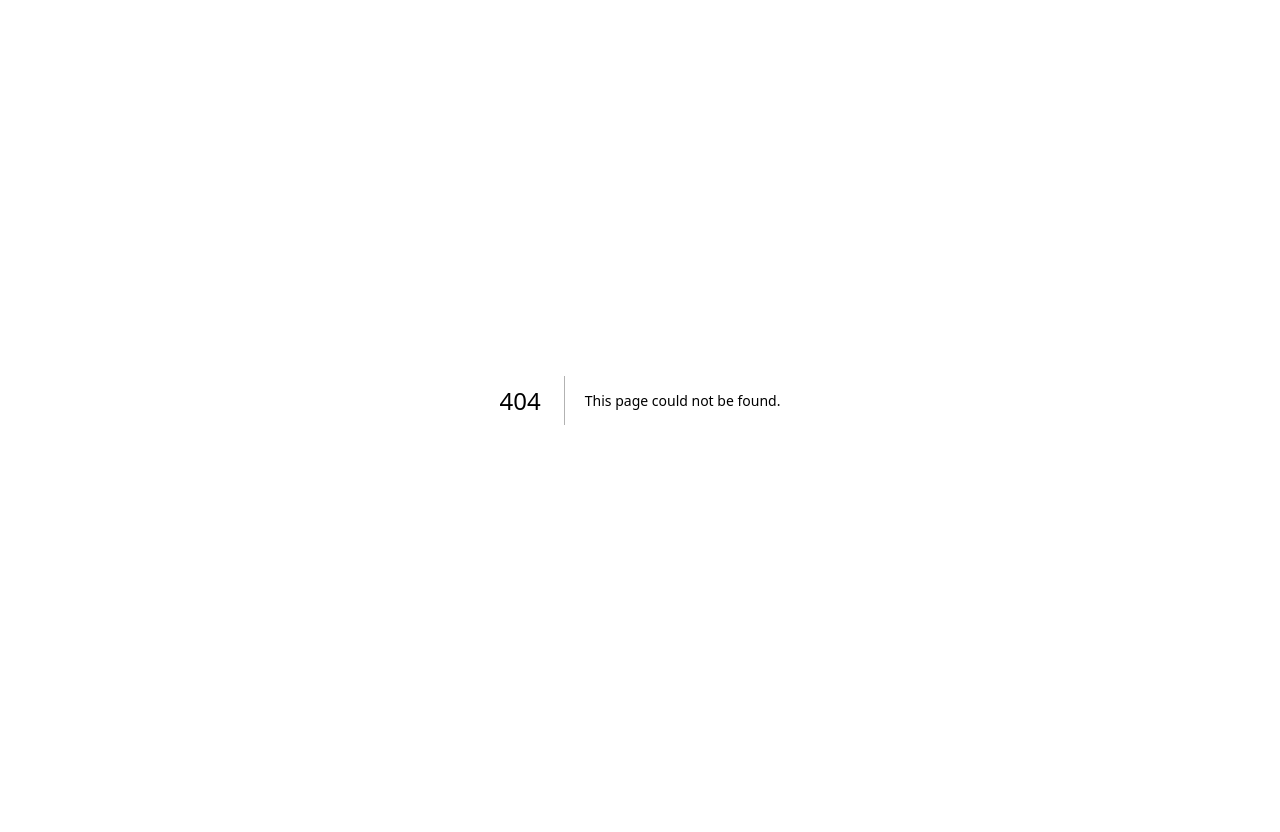
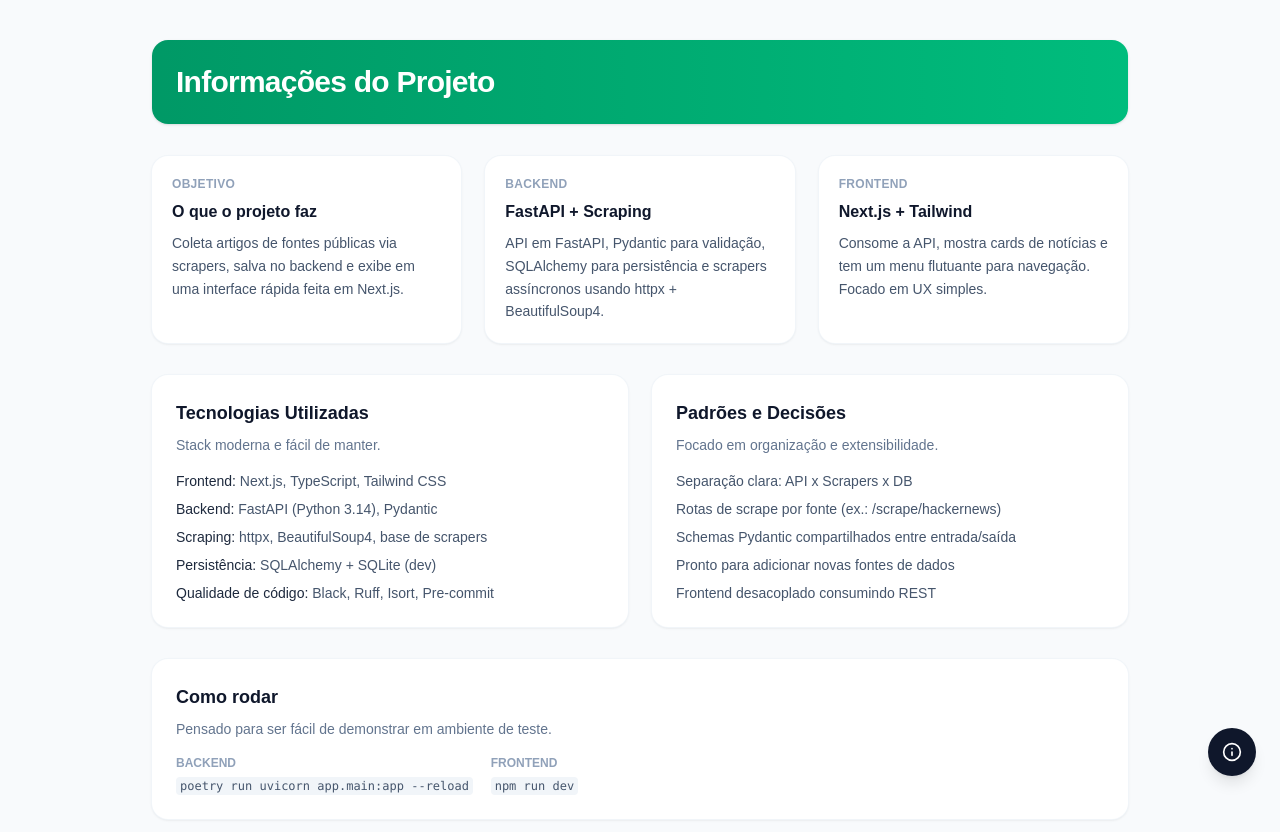
Before and after one commit to JucelinoHenrique/datacrawler-web, a Next.js app in the folder datacrawler-web/: page /info in a window 1280 px wide. Before the commit this address had no page. Shown: the top 832 px of the page. Before the commit the page ends 800 px from the top, so only its background shows below. Built offline with nearby package versions, Linux system fonts and the light colour scheme.

Commit message:
feat(infoPage): created page to info about project

```diff
--- /dev/null
+++ b/datacrawler-web/src/app/info/page.tsx
@@ -0,0 +1,136 @@
+import { FloatingMenu } from "@/components/FloatingMenu";
+
+export default function InfoPage() {
+  return (
+    <main className="min-h-screen bg-slate-50">
+      <div className="mx-auto flex max-w-5xl flex-col gap-8 px-4 py-10 md:px-6">
+        <header className="rounded-2xl bg-gradient-to-r from-emerald-600 to-emerald-500 p-6 text-white shadow-sm">
+          <h1 className="text-3xl font-bold tracking-tight">
+            Informações do Projeto
+          </h1>
+        </header>
+        <section className="grid gap-6 md:grid-cols-3">
+          <div className="rounded-2xl bg-white p-5 shadow-sm ring-1 ring-slate-100">
+            <p className="text-xs font-semibold uppercase tracking-wide text-slate-400">
+              Objetivo
+            </p>
+            <h2 className="mt-2 text-base font-semibold text-slate-900">
+              O que o projeto faz
+            </h2>
+            <p className="mt-2 text-sm leading-relaxed text-slate-600">
+              Coleta artigos de fontes públicas via scrapers, salva no backend
+              e exibe em uma interface rápida feita em Next.js.
+            </p>
+          </div>
+          <div className="rounded-2xl bg-white p-5 shadow-sm ring-1 ring-slate-100">
+            <p className="text-xs font-semibold uppercase tracking-wide text-slate-400">
+              Backend
+            </p>
+            <h2 className="mt-2 text-base font-semibold text-slate-900">
+              FastAPI + Scraping
+            </h2>
+            <p className="mt-2 text-sm leading-relaxed text-slate-600">
+              API em FastAPI, Pydantic para validação, SQLAlchemy para persistência
+              e scrapers assíncronos usando httpx + BeautifulSoup4.
+            </p>
+          </div>
+          <div className="rounded-2xl bg-white p-5 shadow-sm ring-1 ring-slate-100">
+            <p className="text-xs font-semibold uppercase tracking-wide text-slate-400">
+              Frontend
+            </p>
+            <h2 className="mt-2 text-base font-semibold text-slate-900">
+              Next.js + Tailwind
+            </h2>
+            <p className="mt-2 text-sm leading-relaxed text-slate-600">
+              Consome a API, mostra cards de notícias e tem um menu flutuante
+              para navegação. Focado em UX simples.
+            </p>
+          </div>
+        </section>
+        <section className="grid gap-6 md:grid-cols-2">
+          <div className="rounded-2xl bg-white p-6 shadow-sm ring-1 ring-slate-100">
+            <h2 className="text-lg font-semibold text-slate-900">
+              Tecnologias Utilizadas
+            </h2>
+            <p className="mt-2 text-sm text-slate-500">
+              Stack moderna e fácil de manter.
+            </p>
+            <ul className="mt-4 space-y-2 text-sm text-slate-600">
+              <li>
+                <span className="font-medium text-slate-800">Frontend:</span>{" "}
+                Next.js, TypeScript, Tailwind CSS
+              </li>
+              <li>
+                <span className="font-medium text-slate-800">Backend:</span>{" "}
+                FastAPI (Python 3.14), Pydantic
+              </li>
+              <li>
+                <span className="font-medium text-slate-800">Scraping:</span>{" "}
+                httpx, BeautifulSoup4, base de scrapers
+              </li>
+              <li>
+                <span className="font-medium text-slate-800">
+                  Persistência:
+                </span>{" "}
+                SQLAlchemy + SQLite (dev)
+              </li>
+              <li>
+                <span className="font-medium text-slate-800">
+                  Qualidade de código:
+                </span>{" "}
+                Black, Ruff, Isort, Pre-commit
+              </li>
+            </ul>
+          </div>
+          <div className="rounded-2xl bg-white p-6 shadow-sm ring-1 ring-slate-100">
+            <h2 className="text-lg font-semibold text-slate-900">
+              Padrões e Decisões
+            </h2>
+            <p className="mt-2 text-sm text-slate-500">
+              Focado em organização e extensibilidade.
+            </p>
+            <ul className="mt-4 space-y-2 text-sm text-slate-600">
+              <li>Separação clara: API x Scrapers x DB</li>
+              <li>Rotas de scrape por fonte (ex.: /scrape/hackernews)</li>
+              <li>Schemas Pydantic compartilhados entre entrada/saída</li>
+              <li>Pronto para adicionar novas fontes de dados</li>
+              <li>Frontend desacoplado consumindo REST</li>
+            </ul>
+          </div>
+        </section>
+        <section className="rounded-2xl bg-white p-6 shadow-sm ring-1 ring-slate-100">
+          <h2 className="text-lg font-semibold text-slate-900">
+            Como rodar
+          </h2>
+          <p className="mt-2 text-sm text-slate-500">
+            Pensado para ser fácil de demonstrar em ambiente de teste.
+          </p>
+
+          <div className="mt-4 grid gap-4 md:grid-cols-3">
+            <div>
+              <p className="text-xs font-semibold uppercase text-slate-400">
+                Backend
+              </p>
+              <p className="mt-1 text-sm text-slate-600">
+                <code className="rounded bg-slate-100 px-1 py-0.5 text-xs">
+                  poetry run uvicorn app.main:app --reload
+                </code>
+              </p>
+            </div>
+            <div>
+              <p className="text-xs font-semibold uppercase text-slate-400">
+                Frontend
+              </p>
+              <p className="mt-1 text-sm text-slate-600">
+                <code className="rounded bg-slate-100 px-1 py-0.5 text-xs">
+                  npm run dev
+                </code>
+              </p>
+            </div>
+          </div>
+        </section>
+      </div>
+      <FloatingMenu/>
+    </main>
+  );
+}
```
